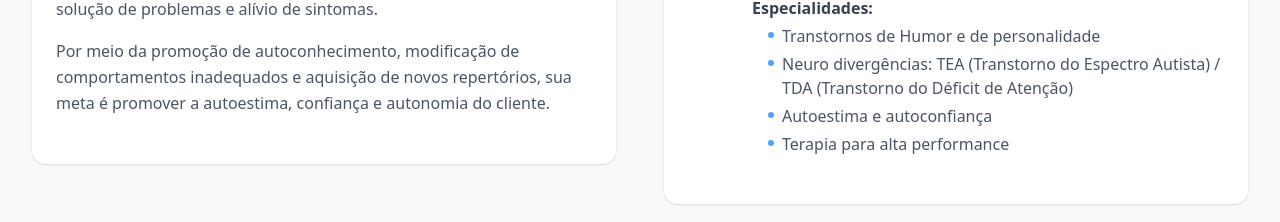
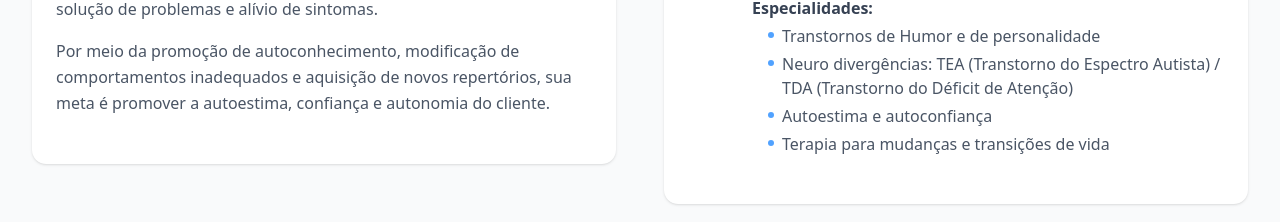
Before and after one commit to matheus12344/ProjetoAlgoritmo, a Next.js app: page / in a window 1280 px wide. Shown: the part 1640-1862 px from the top of the page. Built offline with nearby package versions, Linux system fonts and the light colour scheme; no server answers; the database is empty.

Commit message:
fix: remove remaining high-performance positioning

```diff
--- a/src/components/About.tsx
+++ b/src/components/About.tsx
@@ -35,7 +35,7 @@ export default function About() {
             "Transtornos de Humor e de personalidade",
             "Neuro divergências: TEA (Transtorno do Espectro Autista) / TDA (Transtorno do Déficit de Atenção)",
             "Autoestima e autoconfiança",
-            "Terapia para alta performance"
+            "Terapia para mudanças e transições de vida"
           ]
         }
       ]
--- a/src/components/Services.tsx
+++ b/src/components/Services.tsx
@@ -71,7 +71,7 @@ export default function Services() {
     },
     {
       icon: Target,
-      title: 'Terapia para alta performance',
+      title: 'Terapia para mudanças e transições de vida',
       description: 'Apoio psicológico para otimizar performance pessoal e profissional',
       color: 'text-green-600',
       bgColor: 'bg-green-100'
```
